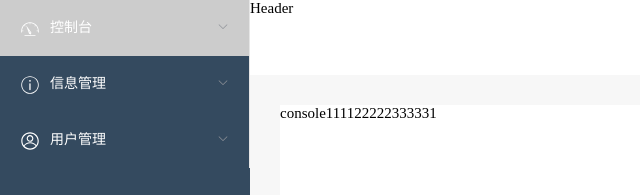
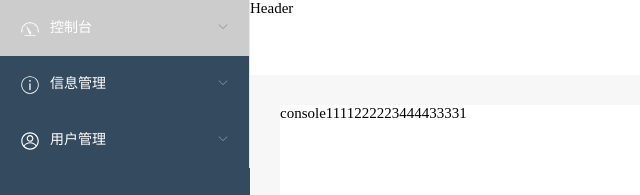
Before and after one commit to shiganfeng/sgf-vue-admin, a Vue app: page /#/index in a window 1280 px wide. Shown: the top 195 px of the page, without its empty margins (0-640 px from the left). Built offline with nearby package versions, Linux system fonts and the light colour scheme.

Commit message:
的红军解放哈

```diff
--- a/src/views/Console/index.vue
+++ b/src/views/Console/index.vue
@@ -1,5 +1,5 @@
 <template>
-    <div>console111122222333331</div>
+    <div>console1111222223444433331</div>
 </template>
 <script>
 export default {
```
